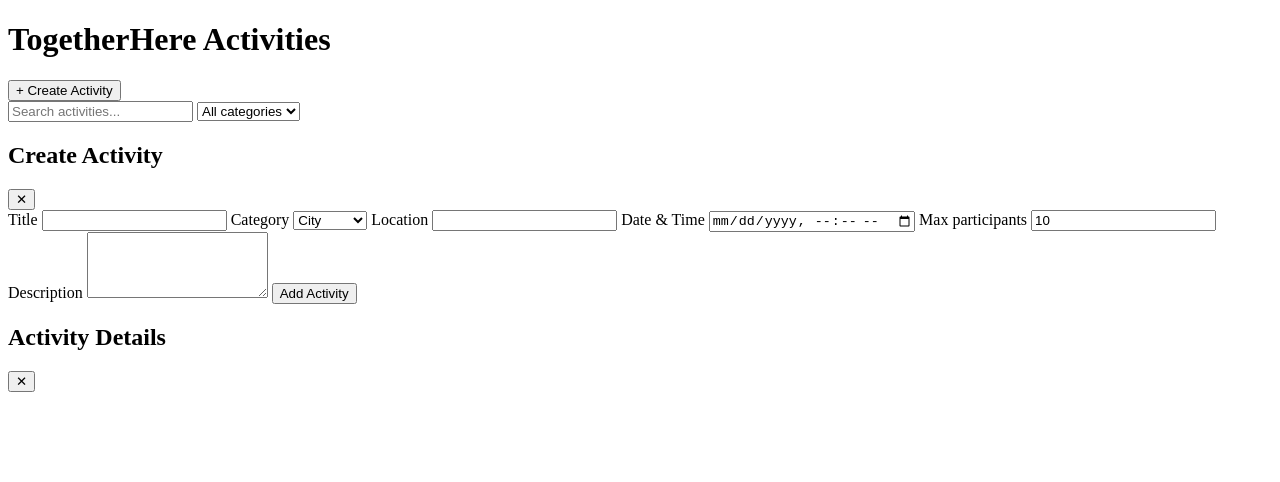
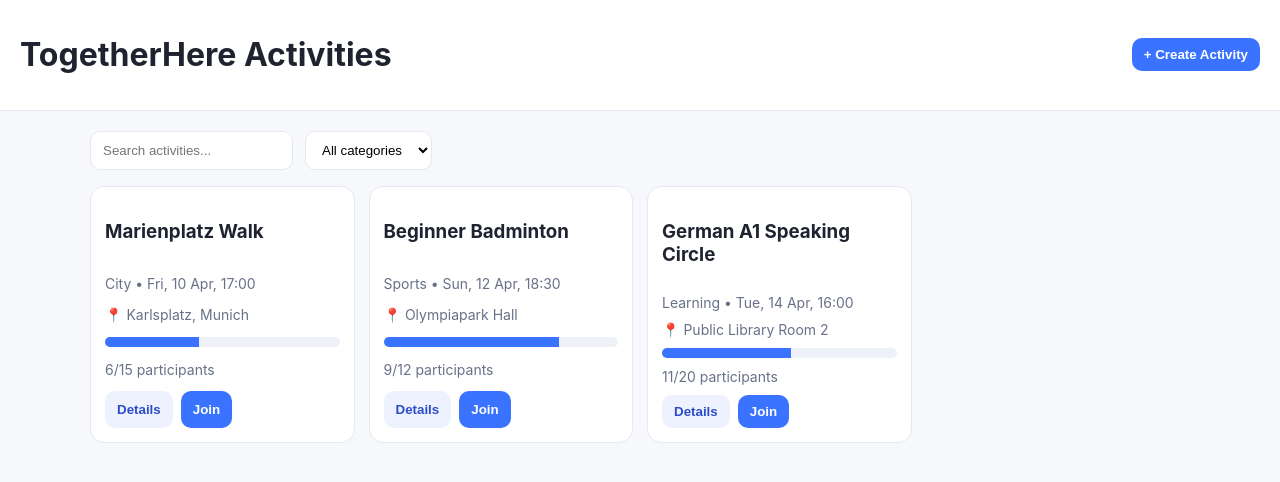
Before and after one commit to KKilianTUM/RatingThaHeat, a plain HTML site: page index.html in a window 1280 px wide. Drawn offline with Linux system fonts and the light colour scheme.

Commit message:
Fix index.html asset references to index files

```diff
--- a/index.html
+++ b/index.html
@@ -4,7 +4,7 @@
   <meta charset="UTF-8" />
   <meta name="viewport" content="width=device-width, initial-scale=1.0" />
   <title>TogetherHere — Activities</title>
-  <link rel="stylesheet" href="./activities.css" />
+  <link rel="stylesheet" href="./index.css" />
 </head>
 <body>
   <header class="topbar">
@@ -70,6 +70,6 @@
   <!-- Toast -->
   <div id="toast" class="toast hidden" role="status" aria-live="polite"></div>
 
-  <script src="./activities.js"></script>
+  <script src="./index.js"></script>
 </body>
 </html>
```
